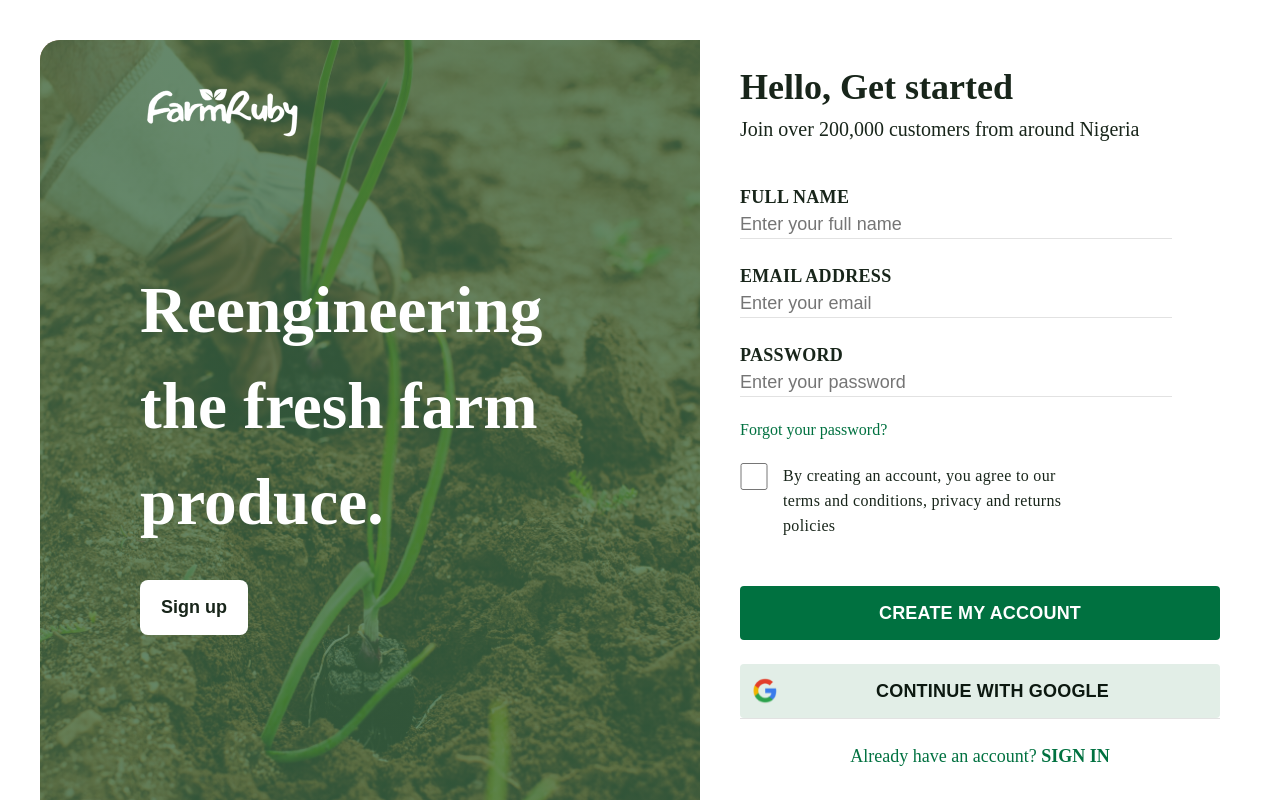
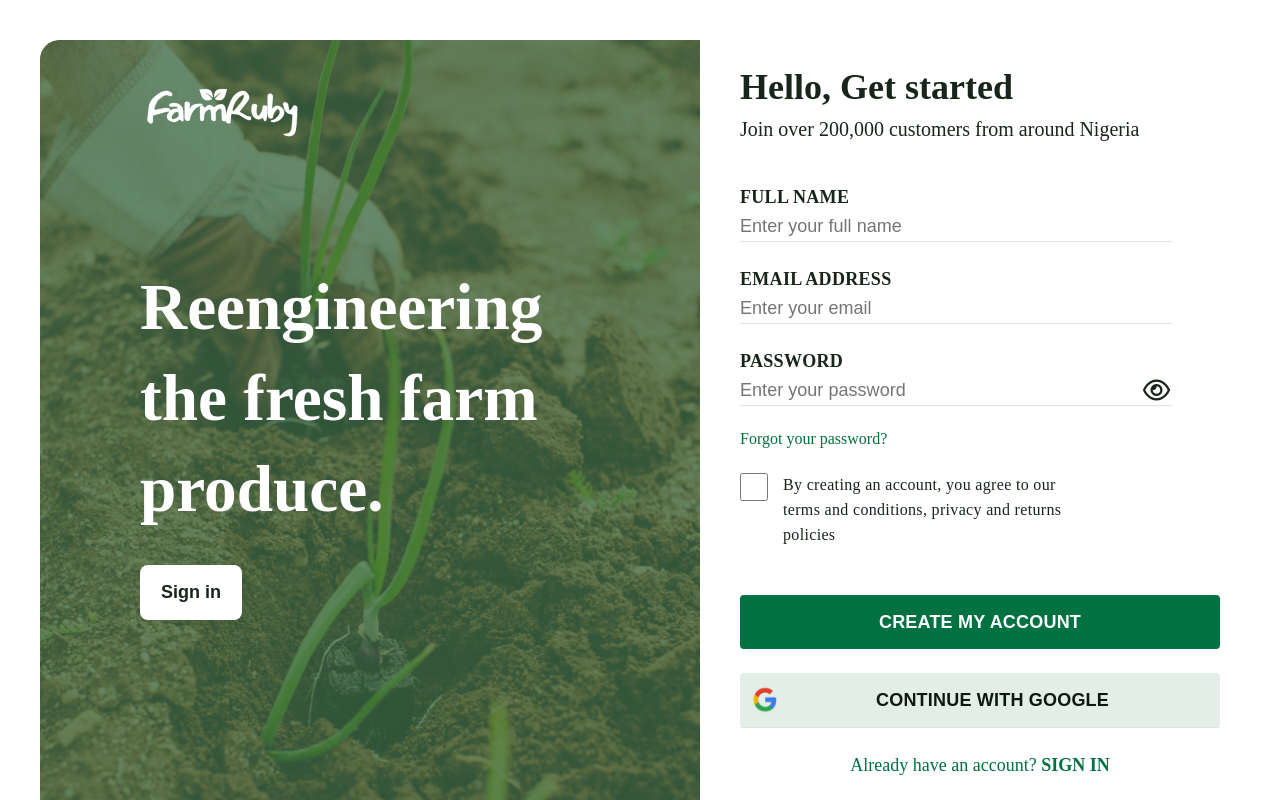
Before and after one commit to mitchel-okomor/farmruby-frontend, a React (Create React App) app: page /signup in a window 1280 px wide. Shown: the top 800 px of the page. Built offline with nearby package versions, Linux system fonts and the light colour scheme.

Commit message:
added api call

```diff
--- a/public/index.html
+++ b/public/index.html
@@ -15,6 +15,8 @@
       user's mobile device or desktop. See https://developers.google.com/web/fundamentals/web-app-manifest/
     -->
     <link rel="manifest" href="%PUBLIC_URL%/manifest.json" />
+    <script src="https://use.fontawesome.com/1e51dfab0e.js"></script>
+
     <!--
       Notice the use of %PUBLIC_URL% in the tags above.
       It will be replaced with the URL of the `public` folder during the build.
--- a/src/components/signup/signup.css
+++ b/src/components/signup/signup.css
@@ -29,7 +29,7 @@
 .intro h1 {
   font-weight: 800;
   font-size: 5.1vw;
-  line-height: 96px;
+  line-height: 7.1vw;
   font-style: normal;
   margin-top: 111px;
   margin-bottom: 30px;
@@ -95,7 +95,7 @@
 }
 
 .form input {
-  height: 27px;
+  height: 30px;
   border: none;
   padding: 12px 0 12px 0;
   width: 100%;
@@ -189,7 +189,13 @@
 }
 
 .fa-eye {
-  float: right;
+  font-size: x-large;
+  position: absolute;
+  top: 30px;
+  right: 2px;
+}
+.fa-eye:hover {
+  cursor: pointer;
 }
 
 .sign-in {
@@ -203,3 +209,7 @@
 .sign-in span {
   font-weight: bold;
 }
+
+.password {
+  position: relative;
+}
--- a/src/components/signup/signup.js
+++ b/src/components/signup/signup.js
@@ -1,10 +1,89 @@
-import React from "react";
+import React, { useState, useContext } from "react";
 import "./signup.css";
 import { Link } from "react-router-dom";
 import google_logo from "../../assets/google.svg";
 import logo from "../../assets/farmruby.png";
+import axios from "axios";
+import { SERVER_URL, SET_LOADING, SET_MESSAGE } from "../../helpers/constant";
+import store from "../../store/store";
 
-function Signup(props) {
+function Signup() {
+  const { state, dispatch } = useContext(store);
+  const { loading, message } = state;
+  const [full_name, setFull_name] = useState("");
+  const [email, setEmail] = useState("");
+  const [password, setPassword] = useState("");
+  const [showPassword, setShowPassword] = useState("password");
+  const [accept_condition, setAccept_conditon] = useState(false);
+
+  const handleChange = (e) => {
+    console.log(e.target.value);
+    switch (e.target.name) {
+      case "name":
+        setFull_name(e.target.value);
+        break;
+      case "email":
+        setEmail(e.target.value);
+        break;
+      case "check":
+        setAccept_conditon(!accept_condition);
+        break;
+      default:
+        setPassword(e.target.value);
+    }
+  };
+
+  //submit data to backend
+  const handleSubmit = (e) => {
+    e.preventDefault();
+    if (!accept_condition) {
+      dispatch({
+        type: SET_MESSAGE,
+        payload: " Accept conditions before proceeding",
+      });
+      setTimeout(function () {
+        dispatch({
+          type: SET_MESSAGE,
+          payload: "",
+        });
+      }, 5000);
+      return;
+    } else {
+      dispatch({ type: SET_LOADING, payload: true });
+
+      const url = SERVER_URL + "/signup";
+      const data = { fullName: full_name, email, password };
+      console.log(data);
+      axios
+        .post(url, data)
+        .then((res) => {
+          console.log(res);
+          dispatch({
+            type: SET_MESSAGE,
+            payload: "Accounted created successfully",
+          });
+          dispatch({ type: SET_LOADING, payload: false });
+        })
+        .catch((err) => {
+          console.log(err);
+          dispatch({ type: SET_LOADING, payload: false });
+        });
+    }
+  };
+
+  //toggle show pasword
+  const toggle_password = () => {
+    showPassword === "password"
+      ? setShowPassword("")
+      : setShowPassword("password");
+
+    //hide password of 2sec
+    setTimeout(function () {
+      console.log(showPassword);
+      setShowPassword("password");
+    }, 2000);
+  };
+
   return (
     <div className="signup">
       <div className="left">
@@ -15,10 +94,12 @@ function Signup(props) {
                 <img src={logo} alt="logo" />
               </div>
               <div className="intro">
-                <h1>Reengineering the fresh farm produce.</h1>{" "}
+                <h1>Reengineering the fresh farm produce.</h1>
               </div>
               <div>
-                <button className="btn">Sign up</button>
+                <button className="btn">
+                  <Link to="login">Sign in</Link>
+                </button>
               </div>
             </div>
             <div className="footer-nav">
@@ -43,14 +124,17 @@ function Signup(props) {
           <p>Join over 200,000 customers from around Nigeria</p>
         </div>
         <div className="form">
-          <form>
+          <form onSubmit={handleSubmit}>
+            <div className={`${message} warning`}>{message}</div>
             <div className="input-group">
-              <label htmlFor="full-name">Full name</label> <br />
+              <label htmlFor="name">Full name</label> <br />
               <input
                 type="text"
-                id="full-name"
-                name="full-name"
+                id="name"
+                name="name"
                 placeholder="Enter your full name"
+                value={full_name}
+                onChange={handleChange}
                 required
               />
             </div>
@@ -61,26 +145,39 @@ function Signup(props) {
                 id="email"
                 name="email"
                 placeholder="Enter your email"
+                value={email}
+                onChange={handleChange}
                 required
               />
             </div>
-            <div className="input-group">
+            <div className="input-group password">
               <label htmlFor="password">Password</label> <br />
               <input
-                type="password"
+                type={showPassword}
                 id="password"
                 name="password"
                 placeholder="Enter your password"
+                value={password}
+                onChange={handleChange}
                 required
               />
-              <i className="fa fa-eye" aria-hidden="true"></i>
+              <i
+                className="fa fa-eye"
+                aria-hidden={true}
+                onClick={toggle_password}
+              ></i>
             </div>
             <div className="forgot-password">
               <Link to="forgot-password">Forgot your password?</Link>
             </div>
             <div className="check">
               <div>
-                <input type="checkbox" />
+                <input
+                  type="checkbox"
+                  name="check"
+                  onChange={handleChange}
+                  value={accept_condition}
+                />
               </div>
               <div>
                 <p>
@@ -90,10 +187,14 @@ function Signup(props) {
               </div>
             </div>
             <div>
-              <button className="submit-btn" type="submit">
-                Create my account
+              <button
+                className="submit-btn"
+                type="submit"
+                disabled={loading ? true : false}
+              >
+                {loading ? "Loading..." : "Create my account"}
               </button>
-              <button className="google-btn">
+              <button className="google-btn" disabled={loading ? true : false}>
                 <img src={google_logo} alt="" />
                 Continue with google
               </button>
--- a/src/helpers/constant.js
+++ b/src/helpers/constant.js
@@ -1,3 +1,4 @@
 export const SET_LOADING = "SET_LOADING";
 export const SET_USER = "SET_USER";
 export const SET_MESSAGE = "SET_MESSAGE";
+export const SERVER_URL = "https://warm-citadel-78682.herokuapp.com";
--- a/src/index.css
+++ b/src/index.css
@@ -42,3 +42,10 @@ a:visited {
   text-decoration: none;
   color: inherit;
 }
+
+.warning {
+  color: red;
+  margin-bottom: 10px;
+  border-bottom: none !important;
+  font-size: x-large;
+}
```
Also changed, not shown: 1 other file (tests, documents, lock files or other folders).
